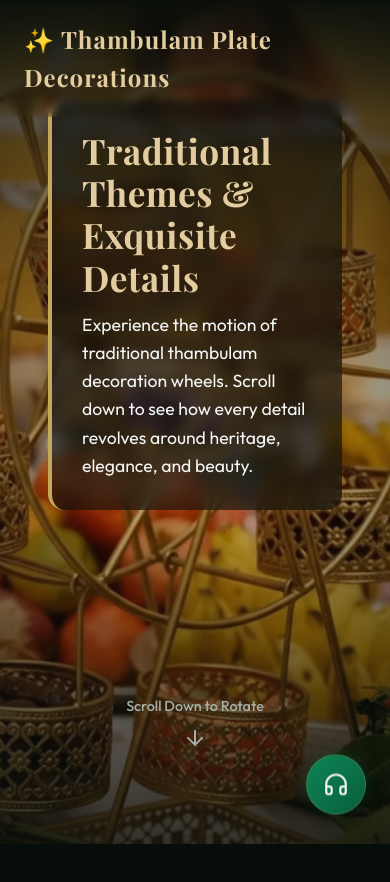
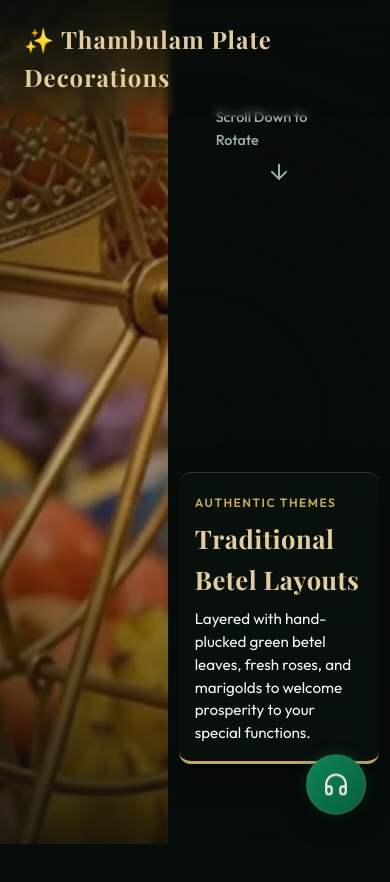
Before and after one commit to thambulamplatedecorations-arch/thambulam_plate_decorations-, a React (Vite) app in the folder frontend/: page / in a window 390 px wide. Shown: the top 882 px of the page. Built offline with nearby package versions, Linux system fonts and the light colour scheme; no server answers; a web font is replaced by a local one.

Commit message:
Fix responsive views, crop black bars & watermark, add dynamic marketing scroll panels

```diff
--- a/frontend/src/components/ScrollAnimation.jsx
+++ b/frontend/src/components/ScrollAnimation.jsx
@@ -6,6 +6,17 @@ const ScrollAnimation = () => {
   const imagesRef = useRef([]);
   const [imagesLoaded, setImagesLoaded] = useState(false);
   const [currentFrame, setCurrentFrame] = useState(1);
+  const [isMobile, setIsMobile] = useState(false);
+
+  // Check viewport width for responsive layouts
+  useEffect(() => {
+    const handleViewportChange = () => {
+      setIsMobile(window.innerWidth < 768);
+    };
+    handleViewportChange();
+    window.addEventListener('resize', handleViewportChange);
+    return () => window.removeEventListener('resize', handleViewportChange);
+  }, []);
 
   // Pre-load all 21 frames on mount
   useEffect(() => {
@@ -18,7 +29,7 @@ const ScrollAnimation = () => {
       if (loadedCount === totalFrames) {
         imagesRef.current = imagesArray;
         setImagesLoaded(true);
-        // Draw the first frame once loaded
+        // Draw first frame once loaded
         drawFrame(0);
       }
     };
@@ -30,23 +41,22 @@ const ScrollAnimation = () => {
       img.onload = onImageLoad;
       img.onerror = () => {
         console.error(`Failed to load frame ${paddedNum}`);
-        // Count as loaded so we don't block
         onImageLoad();
       };
       imagesArray.push(img);
     }
   }, []);
 
-  // Responsive drawing logic
+  // Desktop canvas drawing with programmatic cropping (removes black bars & watermark)
   const drawFrame = (index) => {
     const canvas = canvasRef.current;
-    if (!canvas) return;
+    if (!canvas || isMobile) return;
 
     const ctx = canvas.getContext('2d');
     const img = imagesRef.current[index];
     if (!img || !ctx) return;
 
-    // Set canvas dimensions to match viewport/element dimensions
+    // Set canvas dimensions to match viewport container size
     canvas.width = canvas.offsetWidth;
     canvas.height = canvas.offsetHeight;
 
@@ -55,54 +65,56 @@ const ScrollAnimation = () => {
 
     if (!imgWidth || !imgHeight) return;
 
-    const imgRatio = imgWidth / imgHeight;
+    // The raw frame images have thick black bars on the left/right sides.
+    // The central vertical video is about 56% of the total width (cropped 22% from left, 22% from right).
+    // The Gemini watermark is also in the bottom right corner (inside the black bar), so this crops it out completely.
+    const cropLeft = 0.22;
+    const cropRight = 0.22;
+    const sX = imgWidth * cropLeft;
+    const sY = 0;
+    const sWidth = imgWidth * (1 - cropLeft - cropRight);
+    const sHeight = imgHeight;
+
+    const croppedRatio = sWidth / sHeight;
     const canvasRatio = canvas.width / canvas.height;
 
     let drawWidth, drawHeight, drawX, drawY;
 
-    // Cover logic
-    if (imgRatio > canvasRatio) {
+    // Cover calculations for the cropped image portion
+    if (croppedRatio > canvasRatio) {
       drawHeight = canvas.height;
-      drawWidth = canvas.height * imgRatio;
+      drawWidth = canvas.height * croppedRatio;
       drawX = (canvas.width - drawWidth) / 2;
       drawY = 0;
     } else {
       drawWidth = canvas.width;
-      drawHeight = canvas.width / imgRatio;
+      drawHeight = canvas.width / croppedRatio;
       drawX = 0;
       drawY = (canvas.height - drawHeight) / 2;
     }
 
     ctx.clearRect(0, 0, canvas.width, canvas.height);
-    ctx.drawImage(img, drawX, drawY, drawWidth, drawHeight);
+    // Draw the cropped center portion of the image to fill the canvas
+    ctx.drawImage(img, sX, sY, sWidth, sHeight, drawX, drawY, drawWidth, drawHeight);
   };
 
-  // Listen to window resize to update canvas dimensions
+  // Redraw when viewport or frames update
   useEffect(() => {
-    const handleResize = () => {
-      if (imagesLoaded && imagesRef.current.length > 0) {
-        // Redraw current frame index
-        const index = Math.min(20, Math.max(0, currentFrame - 1));
-        drawFrame(index);
-      }
-    };
+    if (imagesLoaded && imagesRef.current.length > 0 && !isMobile) {
+      const index = Math.min(20, Math.max(0, currentFrame - 1));
+      drawFrame(index);
+    }
+  }, [imagesLoaded, currentFrame, isMobile]);
 
-    window.addEventListener('resize', handleResize);
-    return () => window.removeEventListener('resize', handleResize);
-  }, [imagesLoaded, currentFrame]);
-
-  // Track scroll inside the component container
+  // Handle scroll trigger for both Desktop (canvas) & Mobile (image source updates)
   useEffect(() => {
     const handleScroll = () => {
       const container = containerRef.current;
-      if (!container || !imagesLoaded || imagesRef.current.length === 0) return;
+      if (!container) return;
 
       const rect = container.getBoundingClientRect();
       const viewHeight = window.innerHeight;
 
-      // Calculate scroll progress (0 to 1) within the container's height
-      // The scroll starts when container top reaches top of viewport (rect.top <= 0)
-      // The scroll ends when container bottom reaches bottom of viewport
       const totalScrollable = rect.height - viewHeight;
       if (totalScrollable <= 0) return;
 
@@ -111,31 +123,82 @@ const ScrollAnimation = () => {
 
       // Map progress to frame index (0 to 20)
       const frameIndex = Math.min(20, Math.max(0, Math.floor(clampedProgress * 21)));
+      setCurrentFrame(frameIndex + 1);
 
-      setCurrentFrame(frameIndex + 1);
-      drawFrame(frameIndex);
+      if (imagesLoaded && imagesRef.current.length > 0 && !isMobile) {
+        drawFrame(frameIndex);
+      }
     };
 
     window.addEventListener('scroll', handleScroll);
-    // Trigger scroll check on mount to ensure initial frame is correct
     handleScroll();
 
     return () => window.removeEventListener('scroll', handleScroll);
-  }, [imagesLoaded]);
+  }, [imagesLoaded, isMobile]);
+
+  const getPaddedFrameString = () => {
+    return String(currentFrame).padStart(3, '0');
+  };
 
   return (
     <div ref={containerRef} className="scrolly-section" id="scrollytelling">
       <div className="scrolly-sticky">
-        <canvas ref={canvasRef} className="scrolly-canvas" />
+
+        {/* Render canvas on Desktop, render optimized image on Mobile */}
+        {!isMobile ? (
+          <canvas ref={canvasRef} className="scrolly-canvas" />
+        ) : (
+          <div className="scrolly-mobile-wrapper" style={{ width: '100%', height: '100%', overflow: 'hidden', position: 'relative' }}>
+            <img
+              src={`/frames/frame_${getPaddedFrameString()}.jpg`}
+              alt="Thambulam Plate Animation"
+              style={{
+                width: '100%',
+                height: '100%',
+                objectFit: 'cover',
+                // Scale up the image on mobile to crop out the left/right baked-in black bars and the watermark
+                transform: 'scale(1.8)',
+                transformOrigin: 'center center',
+              }}
+            />
+          </div>
+        )}
+
         <div className="scrolly-overlay" />
+
+        {/* Dynamic Marketing panels - left/right panels fade in/out at different scroll depths */}
         <div className="scrolly-text-container">
-          <div className="scrolly-banner">
-            <h1>Traditional Themes & Exquisite Details</h1>
-            <p>
-              Experience the motion of traditional thambulam decoration wheels. Scroll down to see
-              how every detail revolves around heritage, elegance, and beauty.
-            </p>
+
+          <div className="scrolly-marketing-panels">
+            {/* Stage 1: Traditional Betel (Frames 1-5) */}
+            <div className={`scrolly-panel left ${currentFrame >= 1 && currentFrame <= 5 ? 'active' : ''}`}>
+              <span className="scrolly-tag">Authentic Themes</span>
+              <h3>Traditional Betel Layouts</h3>
+              <p>Layered with hand-plucked green betel leaves, fresh roses, and marigolds to welcome prosperity to your special functions.</p>
+            </div>
+
+            {/* Stage 2: Exquisite Dolls (Frames 6-11) */}
+            <div className={`scrolly-panel right ${currentFrame >= 6 && currentFrame <= 11 ? 'active' : ''}`}>
+              <span className="scrolly-tag">Exquisite Artistry</span>
+              <h3>Custom Handpainted Dolls</h3>
+              <p>Charming traditional doll figurines dressed in authentic ethnic sarees, bringing cultural storytelling to your platter.</p>
+            </div>
+
+            {/* Stage 3: Lemons & Prosperity (Frames 12-16) */}
+            <div className={`scrolly-panel left ${currentFrame >= 12 && currentFrame <= 16 ? 'active' : ''}`}>
+              <span className="scrolly-tag">Premium Quality</span>
+              <h3>Citrus & Blossom Setups</h3>
+              <p>Arrangements featuring fresh lemons, pure white daisies, and baby's breath detailing, symbolizing energy and growth.</p>
+            </div>
+
+            {/* Stage 4: Ferris Wheel Carousel (Frames 17-21) */}
+            <div className={`scrolly-panel right ${currentFrame >= 17 && currentFrame <= 21 ? 'active' : ''}`}>
+              <span className="scrolly-tag">Modern Innovation</span>
+              <h3>Revolving Ferris Wheels</h3>
+              <p>Stunning miniature rotating wheels with flower baskets, adding interactive charm and motion to the traditional platter.</p>
+            </div>
           </div>
+
           <div className="scrolly-instructions">
             <span>Scroll Down to Rotate</span>
             <svg width="24" height="24" viewBox="0 0 24 24" fill="none" stroke="currentColor" strokeWidth="2" strokeLinecap="round" strokeLinejoin="round">
@@ -144,6 +207,7 @@ const ScrollAnimation = () => {
             </svg>
           </div>
         </div>
+
       </div>
     </div>
   );
--- a/frontend/src/index.css
+++ b/frontend/src/index.css
@@ -325,26 +325,89 @@ button {
   padding: 100px 48px;
 }
 
-.scrolly-banner {
-  max-width: 600px;
-  background: rgba(7, 13, 10, 0.6);
-  padding: 30px;
-  border-radius: 16px;
-  border-left: 4px solid var(--primary-gold);
-  backdrop-filter: blur(8px);
+.scrolly-marketing-panels {
+  position: absolute;
+  top: 0;
+  left: 0;
+  width: 100%;
+  height: 100%;
+  pointer-events: none;
 }
 
-.scrolly-banner h1 {
-  font-size: 3rem;
-  line-height: 1.2;
-  color: var(--text-gold);
-  margin-bottom: 12px;
+.scrolly-panel {
+  position: absolute;
+  width: 380px;
+  padding: 24px;
+  background: rgba(10, 19, 15, 0.7);
+  backdrop-filter: blur(12px);
+  -webkit-backdrop-filter: blur(12px);
+  border: 1px solid var(--border-gold);
+  border-radius: 16px;
+  box-shadow: var(--glass-shadow);
+  opacity: 0;
+  transform: translateY(20px);
+  transition: all 0.6s cubic-bezier(0.4, 0, 0.2, 1);
+  z-index: 10;
+  pointer-events: auto;
 }
 
-.scrolly-banner p {
-  font-size: 1.1rem;
+.scrolly-panel.left {
+  left: 8%;
+  top: 30%;
+  border-left: 4px solid var(--primary-gold);
+}
+
+.scrolly-panel.right {
+  right: 8%;
+  top: 30%;
+  border-right: 4px solid var(--primary-gold);
+}
+
+.scrolly-panel.active {
+  opacity: 1;
+  transform: translateY(0);
+}
+
+.scrolly-panel h3 {
+  font-size: 1.6rem;
+  color: var(--text-gold);
+  margin-bottom: 8px;
+  font-family: var(--font-serif);
+}
+
+.scrolly-panel p {
+  font-size: 0.95rem;
   color: var(--text-white);
+  line-height: 1.5;
 }
+
+.scrolly-tag {
+  display: inline-block;
+  font-size: 0.75rem;
+  color: var(--primary-gold);
+  text-transform: uppercase;
+  letter-spacing: 1.5px;
+  font-weight: 600;
+  margin-bottom: 6px;
+}
+
+/* Mobile responsive styling for the marketing panels */
+@media(max-width: 768px) {
+  .scrolly-panel {
+    width: 90% !important;
+    left: 5% !important;
+    right: 5% !important;
+    top: auto !important;
+    bottom: 80px !important;
+    padding: 16px !important;
+    border-radius: 12px !important;
+    border-left: none !important;
+    border-right: none !important;
+    border-bottom: 3px solid var(--primary-gold) !important;
+    transform: translateY(10px);
+  }
+}
+
 
 .scrolly-instructions {
   align-self: center;
```
